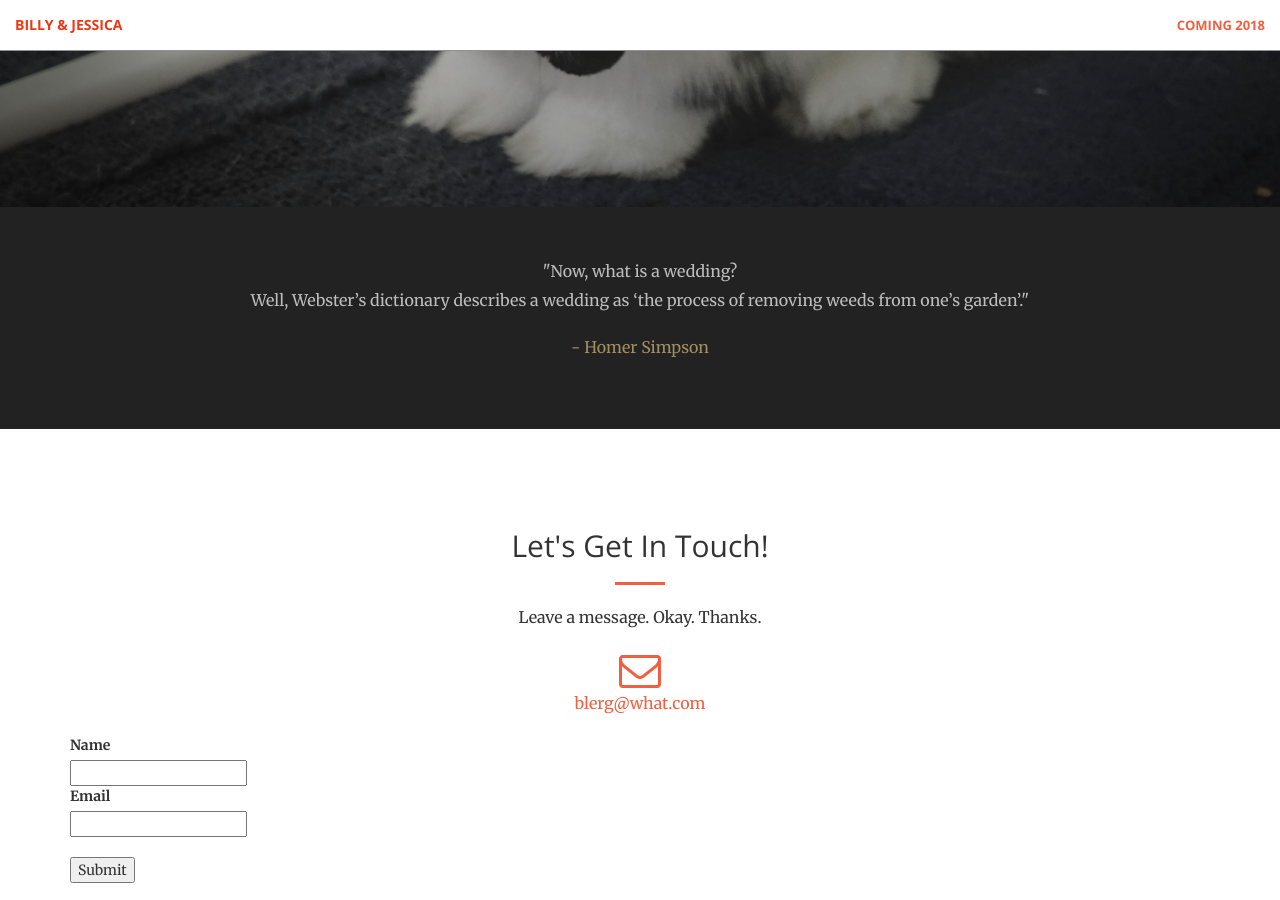
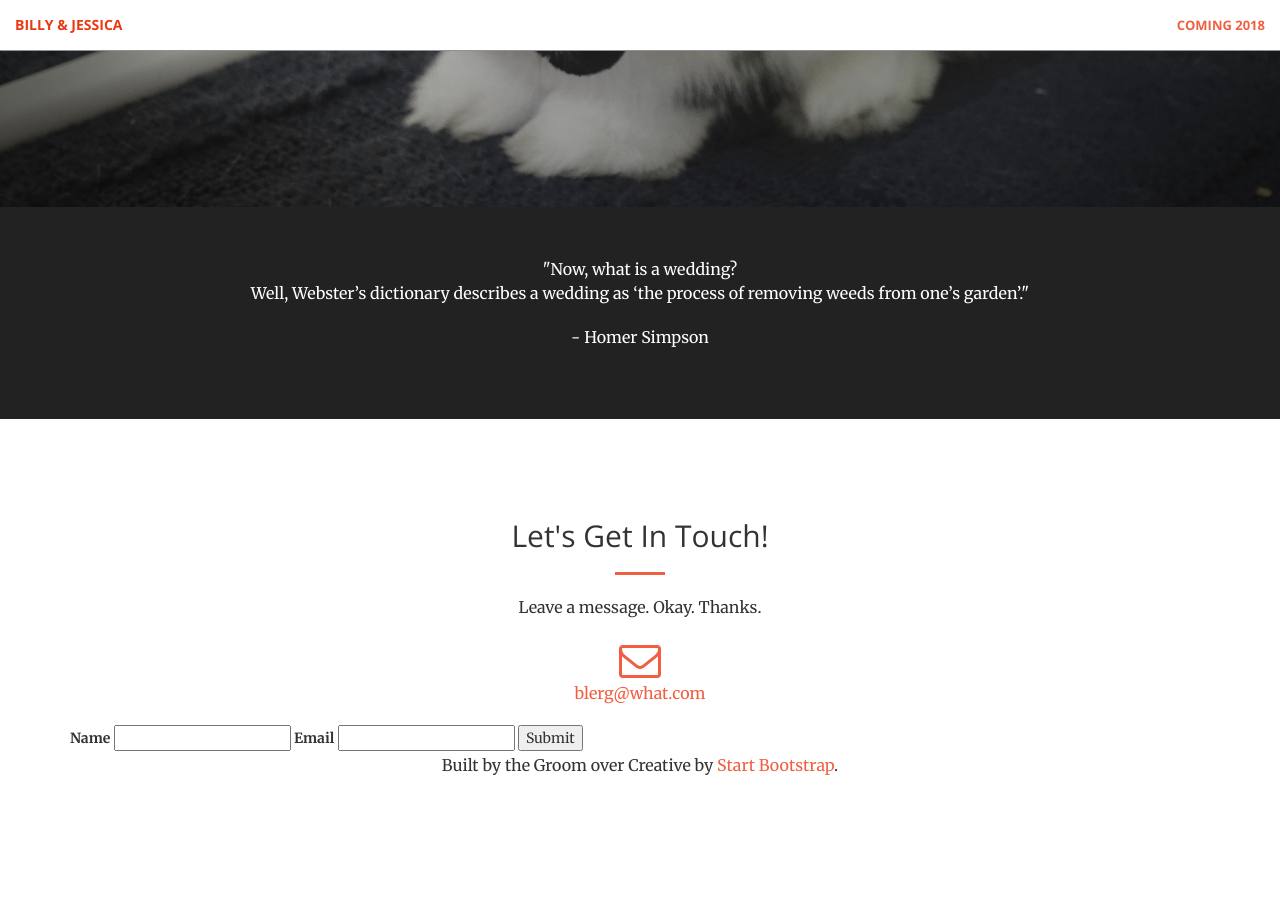
Before and after one commit to notbleh/wed-website, a Jekyll site: the page built from index.html, in a window 1280 px wide and 900 px high, scrolled down 693 px. Built offline with Jekyll 4.4.1, drawn with Linux system fonts in a browser that asks for light colours; nearby versions of some CDN libraries.

Commit message:
Update main.scss

```diff
--- a/css/main.scss
+++ b/css/main.scss
@@ -37,45 +37,6 @@
 $theme-primary: #F05F40;
 $theme-dark: #222;
 
-// Billy's Customs
-.tagline {
-    color: #bfbfbf;
-    padding-top: 30px;
-    font-size: 80%;
-}
-
-.top-padding {
-    padding-bottom: 0px;
-}
-
-.quote-body {
-    color: rgba(white, .7);
-    line-height: 1.8;
-}
-
-.quote-author {
-    color: #a29061;
-}
-
-// Custom Form Validation
-label {
-    display: block;
-}
-
-input.error {
-    border: 1px solid red;
-}
-
-label.error {
-    font-weight: normal;
-    color: red;
-}
-
-button {
-    display: block;
-    margin-top: 20px;
-}
-
 // Import partials from `sass_dir` (defaults to `_sass`)
 @import
         "mixins",
```
